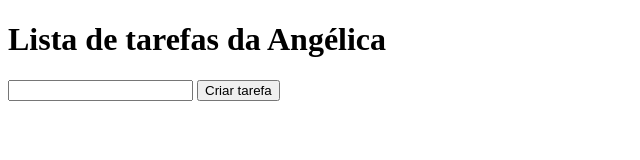
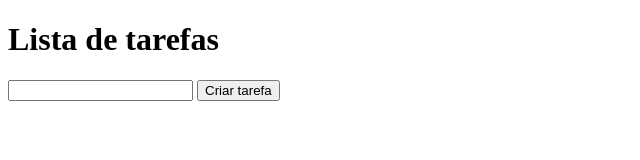
Before and after one commit to AngelEgito/lista-tarefas-pretalab, a plain HTML site: page index.html in a window 1280 px wide. Shown: the whole page, without its empty margins (0-640 px from the left). Drawn offline with Linux system fonts and the light colour scheme.

Commit message:
Atualização de fução na lista

```diff
--- a/index.html
+++ b/index.html
@@ -7,7 +7,7 @@
     <title>Lista de tarefas da Angélica</title>
 </head>
 <body>
-    <h1>Lista de tarefas da Angélica</h1>
+    <h1>Lista de tarefas</h1>
     <input type="text" id="nome-tarefa" />
     <button onclick="adicionarTarefa()">
         Criar tarefa
```
